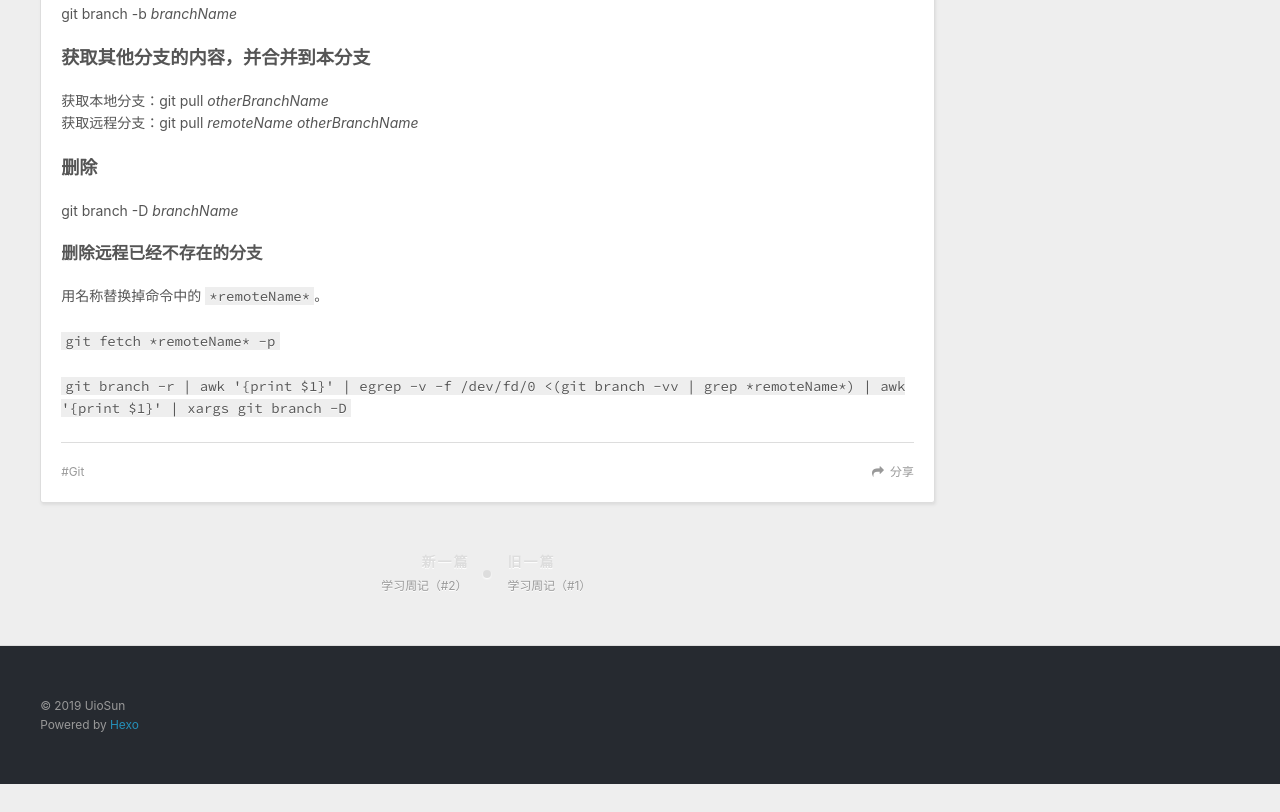
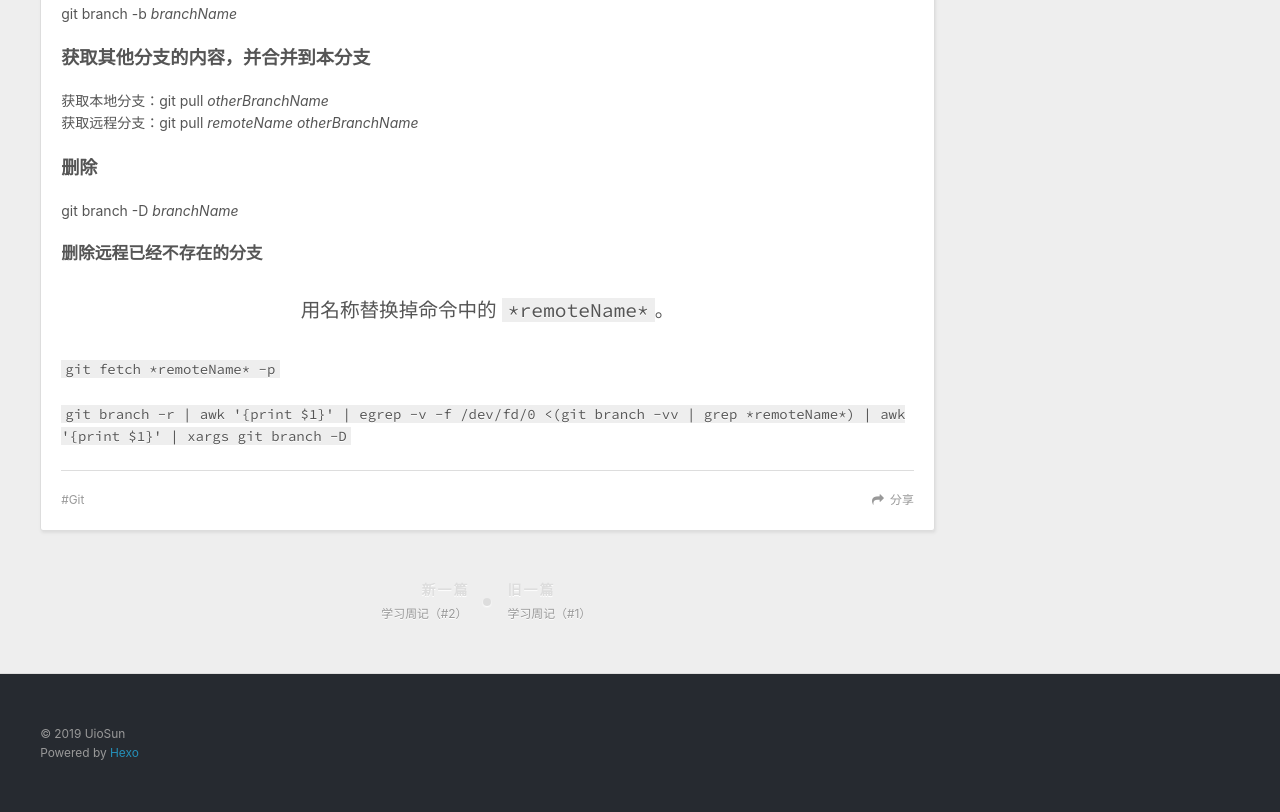
Before and after one commit to Sun-FreePort/Sun-FreePort.github.io, a plain HTML site: page 2018/10/26/git-cheat-sheet/index.html in a window 1280 px wide. Shown: the part 1937-2749 px from the top of the page. Before the commit the page ends 2721 px from the top, so only its background shows below. Drawn offline with nearby package versions, Linux system fonts and the light colour scheme.

Commit message:
Site updated: 2019-01-16 16:47:08

```diff
--- a/2018/10/26/git-cheat-sheet/index.html
+++ b/2018/10/26/git-cheat-sheet/index.html
@@ -15,7 +15,7 @@
 <meta property="og:site_name" content="UioSun &amp; NiceKingdom">
 <meta property="og:description" content="Git 速查表For the girl. System（系统）获取版本git –version 设定用户信息用户名：git config –global user.name “UioSun”邮箱：git config –global user.email uiosun@outlook.com（这关系到你的提交是否对应你的账户） 配置信息git config –list [–[global|loca">
 <meta property="og:locale" content="zh-CN">
-<meta property="og:updated_time" content="2019-01-16T08:45:55.589Z">
+<meta property="og:updated_time" content="2019-01-16T08:47:05.036Z">
 <meta name="twitter:card" content="summary">
 <meta name="twitter:title" content="Git Cheat Sheet">
 <meta name="twitter:description" content="Git 速查表For the girl. System（系统）获取版本git –version 设定用户信息用户名：git config –global user.name “UioSun”邮箱：git config –global user.email uiosun@outlook.com（这关系到你的提交是否对应你的账户） 配置信息git config –list [–[global|loca">
@@ -104,7 +104,9 @@
 <h2 id="Branch（分支）"><a href="#Branch（分支）" class="headerlink" title="Branch（分支）"></a>Branch（分支）</h2><h3 id="新建"><a href="#新建" class="headerlink" title="新建"></a>新建</h3><p>git branch -b <em>branchName</em></p>
 <h3 id="获取其他分支的内容，并合并到本分支"><a href="#获取其他分支的内容，并合并到本分支" class="headerlink" title="获取其他分支的内容，并合并到本分支"></a>获取其他分支的内容，并合并到本分支</h3><p>获取本地分支：git pull <em>otherBranchName</em><br>获取远程分支：git pull <em>remoteName</em> <em>otherBranchName</em></p>
 <h3 id="删除"><a href="#删除" class="headerlink" title="删除"></a>删除</h3><p>git branch -D <em>branchName</em></p>
-<h4 id="删除远程已经不存在的分支"><a href="#删除远程已经不存在的分支" class="headerlink" title="删除远程已经不存在的分支"></a>删除远程已经不存在的分支</h4><p>用名称替换掉命令中的 <code>*remoteName*</code>。</p>
+<h4 id="删除远程已经不存在的分支"><a href="#删除远程已经不存在的分支" class="headerlink" title="删除远程已经不存在的分支"></a>删除远程已经不存在的分支</h4><blockquote>
+<p>用名称替换掉命令中的 <code>*remoteName*</code>。</p>
+</blockquote>
 <p><code>git fetch *remoteName* -p</code></p>
 <p><code>git branch -r | awk &#39;{print $1}&#39; | egrep -v -f /dev/fd/0 &lt;(git branch -vv | grep *remoteName*) | awk &#39;{print $1}&#39; | xargs git branch -D</code></p>
 
```
Also changed, not shown: index.html (+3 -1 lines).
